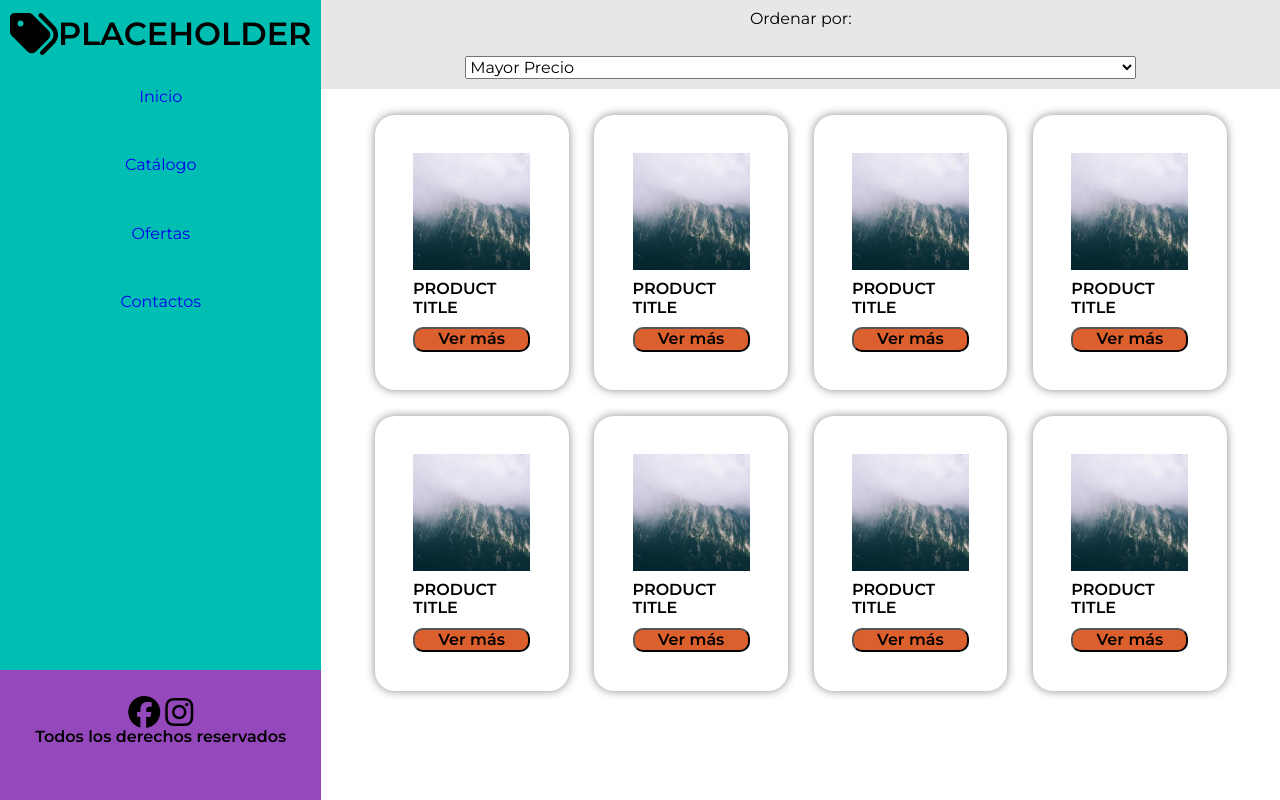
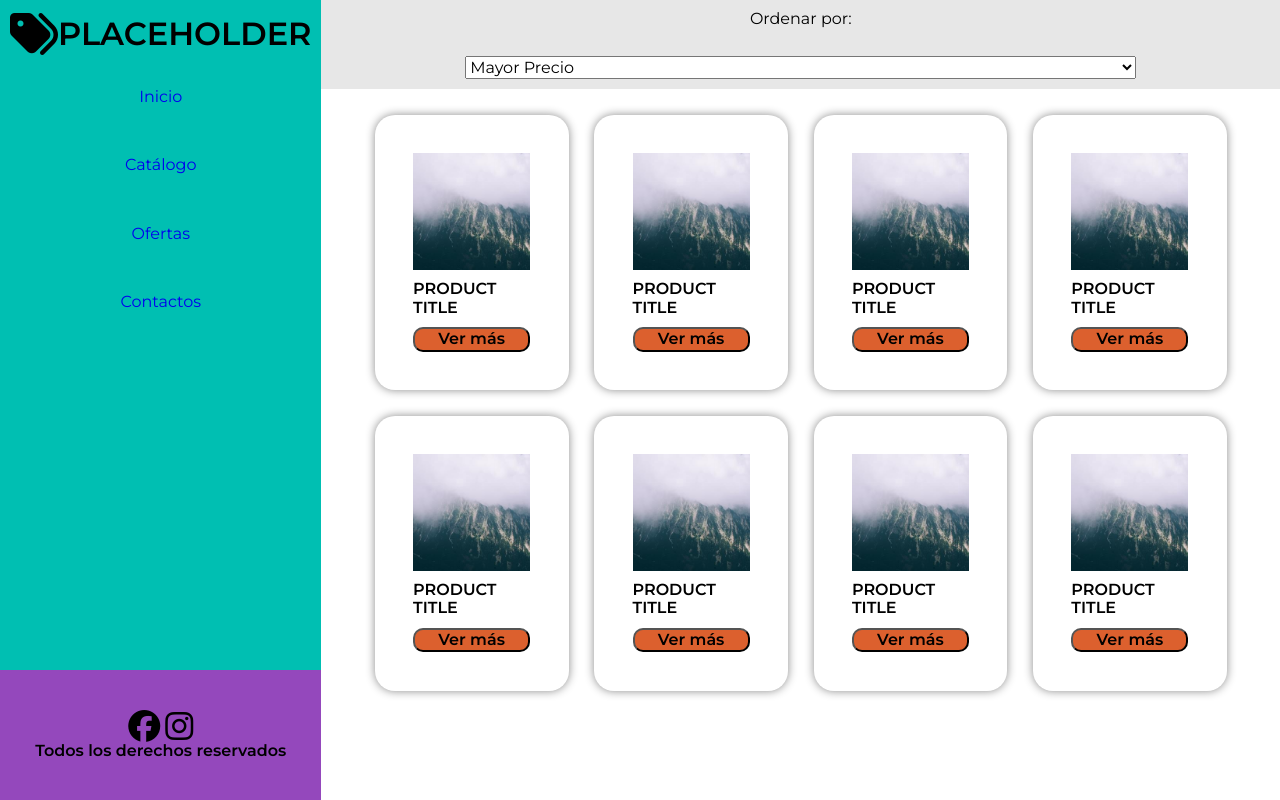
Before and after one commit to Pipexlul/U2-D3-MediaQueries, a plain HTML site: page index.html in a window 1280 px wide. Drawn offline with Linux system fonts and the light colour scheme.

Commit message:
Fix footer in desktop view

```diff
--- a/assets/css/style.css
+++ b/assets/css/style.css
@@ -216,4 +216,8 @@ main {
   .card {
     --items: var(--fel-products-cards-row-desktop);
   }
+
+  .main-footer {
+    justify-content: center;
+  }
 }
```
